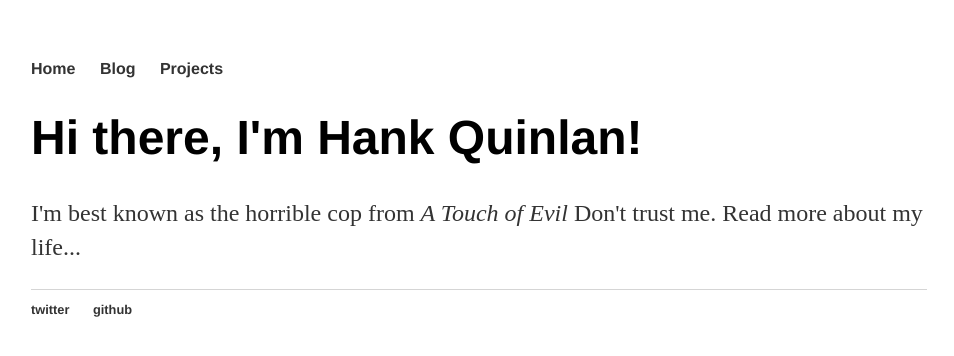
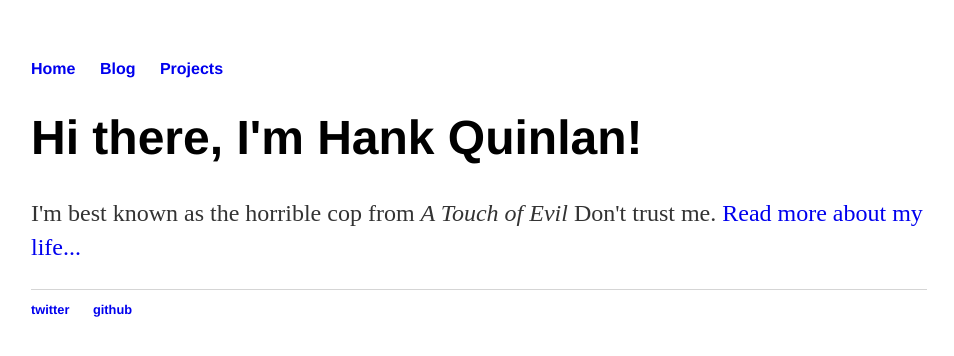
Before and after one commit to purtill/purtill.github.io, a Jekyll site: the page built from index.html, in a window 1280 px wide. Shown: the top 356 px of the page, without its empty margins (161-1115 px from the left). Built offline with Jekyll 4.4.1, drawn with Linux system fonts in a browser that asks for light colours.

Commit message:
Update main.css

```diff
--- a/css/main.css
+++ b/css/main.css
@@ -16,7 +16,7 @@ nav ul li, footer ul li {
 }
 a {
     text-decoration: none;
-    color: #333;
+    color: ##227CE8;
 }
 a:hover {
     text-decoration: underline;
```
